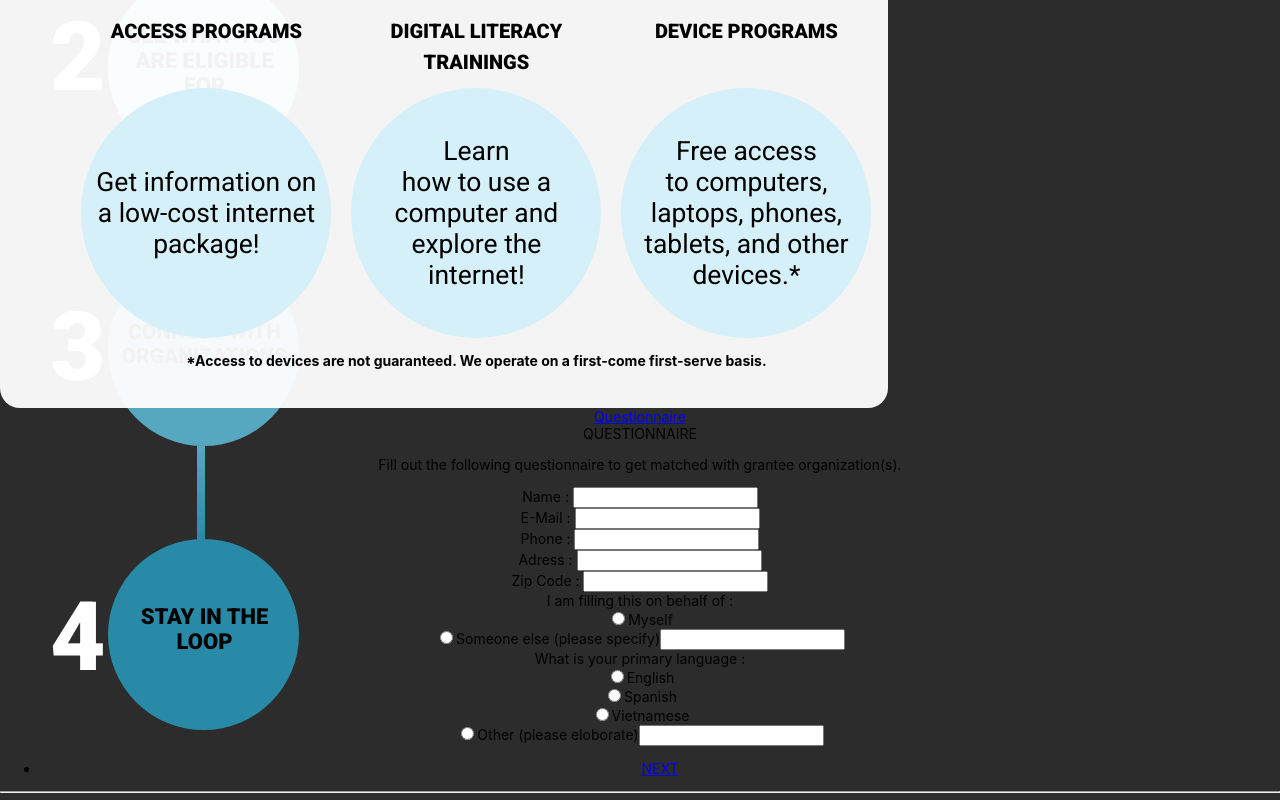
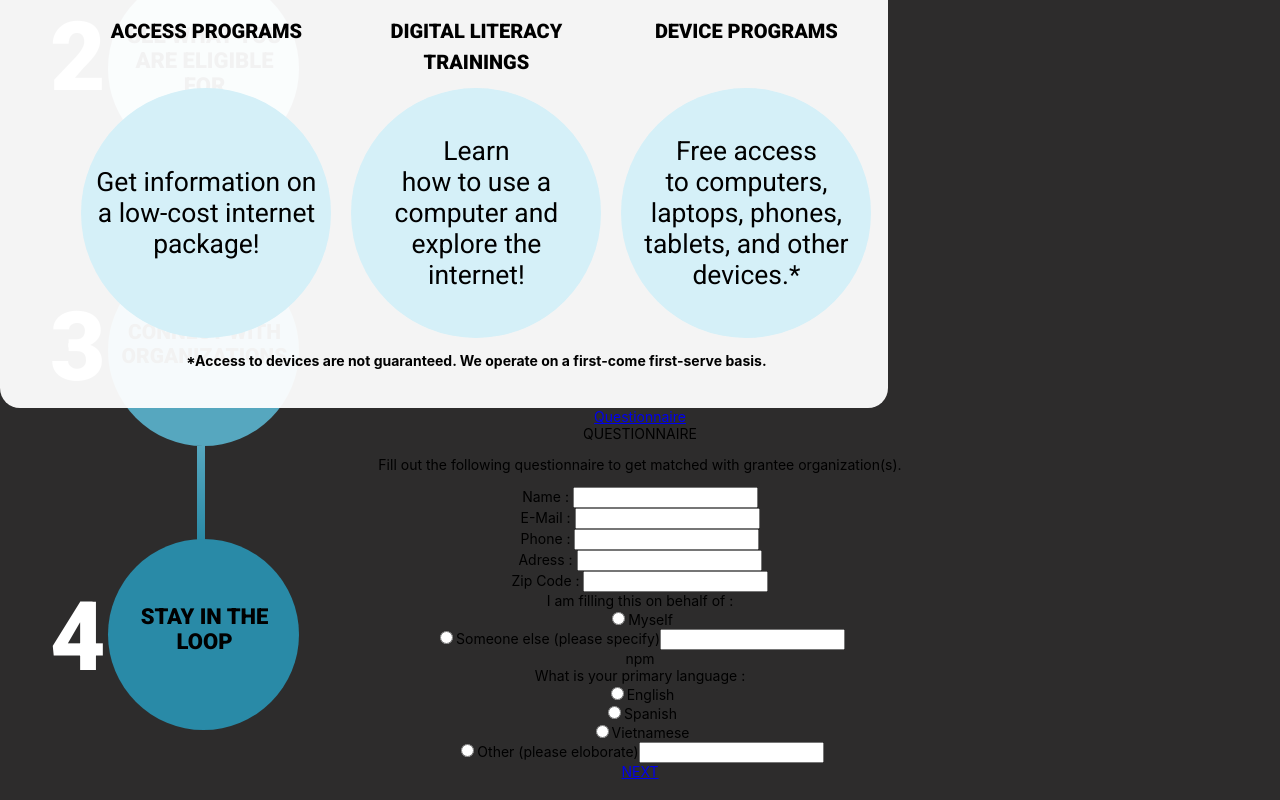
Before and after one commit to CS-SG-Studio/San-Jose-MOTI, a React (Create React App) app in the folder san-jose-digital/: page /questionnaire in a window 1280 px wide. Shown: the part 439-1239 px from the top of the page. Built offline with nearby package versions, Linux system fonts and the light colour scheme.

Commit message:
Update Questionnaire.js

```diff
--- a/san-jose-digital/src/screens/Questionnaire/Questionnaire.js
+++ b/san-jose-digital/src/screens/Questionnaire/Questionnaire.js
@@ -3,14 +3,12 @@ import {
   BrowserRouter as Router,
   Switch,
   Route,
-  Link
+  NavLink
 } from "react-router-dom";
-import Questionnaire2 from './Questionnaire2';
 
 // function Questionnaire() {
 const Questionnaire = () => {
   return (
-    <Router>
       <container>
         <header> QUESTIONNAIRE </header>
         <p>
@@ -49,7 +47,7 @@ const Questionnaire = () => {
               Someone else (please specify)
               <input type="text" id="someone" name="contact"></input>
             </label>
-          </div>
+          </div>npm
           <div className="form-control">
             <label htmlFor="contact"> What is your primary language : </label>
             <br />
@@ -73,24 +71,11 @@ const Questionnaire = () => {
               <input type="text" id="other" name="contact"></input>
             </label>
           </div>
+          <div>
+        <NavLink to='./questionnaire2'>NEXT</NavLink>
+        </div>
         </form>
-        <div>
-          <ul>
-            <li>
-              <Link to="/questionnaire2">NEXT</Link>
-            </li>
-          </ul>
-
-          <hr />
-
-          <Switch>
-            <Route exact path="/questionnaire2">
-              <Questionnaire2 />
-            </Route>
-          </Switch>
-        </div>
-      </container>
-    </Router>
+    </container>
   );
 }
 
```
